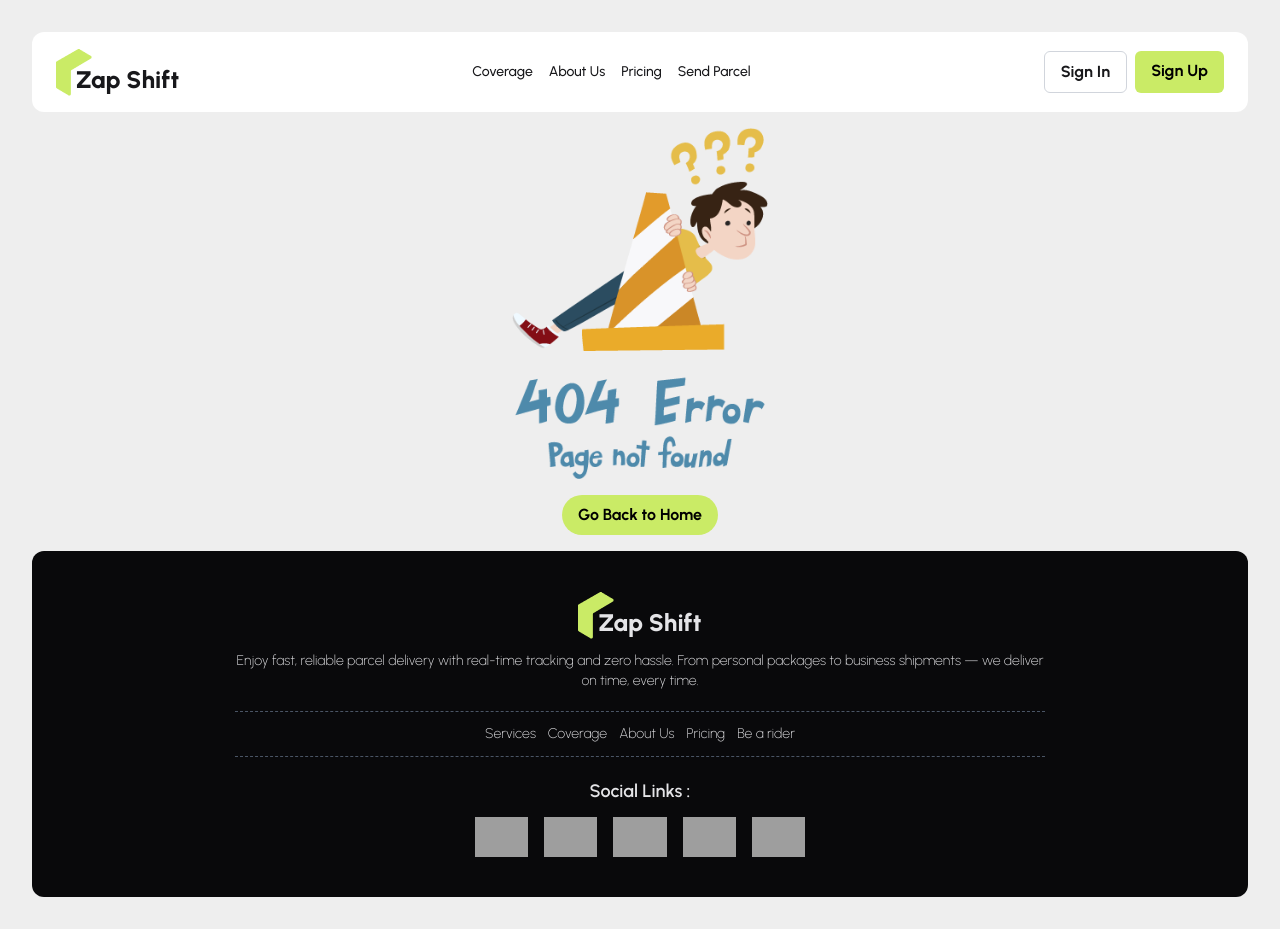
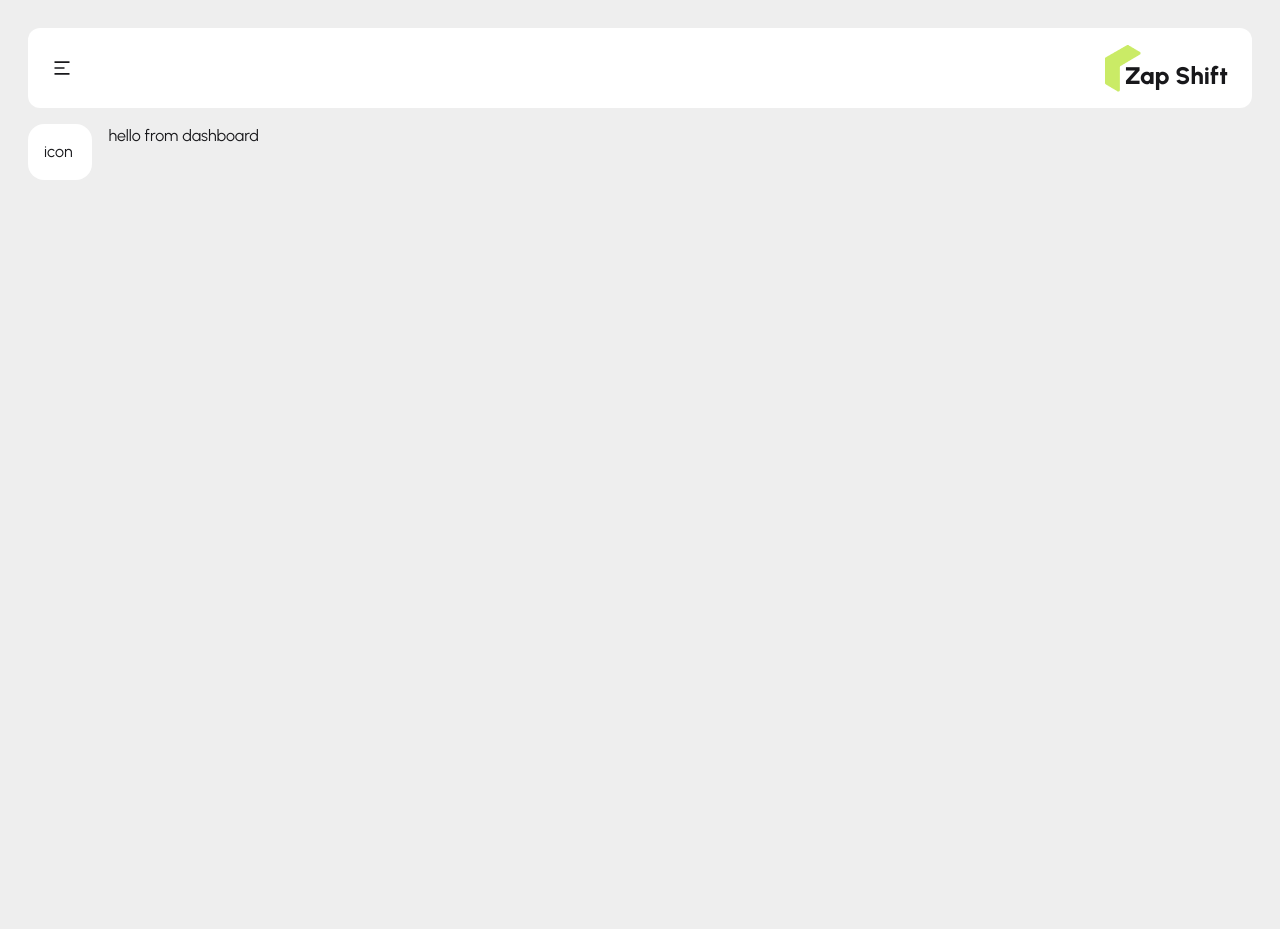
Before and after one commit to Pratush26/Zap-Shift-frontend, a React (Vite) app: page /dashboard in a window 1280 px wide. After the commit the page ends 800 px from the top, so only its background shows below. Built offline with nearby package versions, Linux system fonts and the light colour scheme; no server answers; grey boxes are pictures that could not be loaded.

Commit message:
created dashboard layout

```diff
--- /dev/null
+++ b/src/Layouts/Dashboard.jsx
@@ -0,0 +1,22 @@
+import { Link, Outlet } from "react-router";
+import Logo from "../Utils/Logo"
+import { RiMenu2Line } from "react-icons/ri"
+import { RxCross1 } from "react-icons/rx";
+import { useState } from "react";
+import Aside from "../Shared/Aside";
+
+export default function DashboardLayout() {
+    const [isExpanded, setIsExpanded] = useState(false)
+    return (
+        <div className="p-4 md:p-7">
+            <nav className="py-4 px-6 rounded-xl bg-base-100 flex items-center justify-between gap-2">
+                <button onClick={() => setIsExpanded(!isExpanded)} className="text-xl cursor-pointer">{isExpanded? <RxCross1 /> : <RiMenu2Line />}</button>
+                <Link to='/'><Logo /></Link>
+            </nav>
+            <section className="flex my-4 gap-4">
+                <Aside isExpended={isExpanded} />
+                <Outlet />
+            </section>
+        </div>
+    )
+}
--- /dev/null
+++ b/src/Pages/dashboard/Overview.jsx
@@ -0,0 +1,7 @@
+export default function DashboardOverview() {
+    return (
+        <main>
+            <p>hello from dashboard</p>
+        </main>
+    )
+}
--- a/src/Routes/Route.jsx
+++ b/src/Routes/Route.jsx
@@ -13,6 +13,8 @@ import BeRider from "../Pages/BeARider/BeRider";
 import PriceCalculationPage from "../Pages/priceCalculator/PriceCalculator";
 import SendParcelForm from "../Pages/forms/ParcelForm";
 import AfterPaymentHandlerPage from "../Pages/afterPayment/AfterPayment";
+import DashboardOverview from "../Pages/dashboard/Overview";
+import DashboardLayout from "../Layouts/Dashboard";
 
 export const router = createBrowserRouter([
     {
@@ -66,6 +68,20 @@ export const router = createBrowserRouter([
         ]
     },
     {
+        path: '/dashboard',
+        Component: DashboardLayout,
+        children: [
+            {
+                index: true,
+                Component: DashboardOverview
+            },
+            {
+                path: "login",
+                Component: LoginForm
+            }
+        ]
+    },
+    {
         path: '*',
         Component: NotFoundPage
     }
--- /dev/null
+++ b/src/Shared/Aside.jsx
@@ -0,0 +1,21 @@
+import { Link } from "react-router";
+import { motion } from "motion/react";
+
+export default function Aside({ isExpended }) {
+    return (
+
+        <aside className="flex flex-col gap-3 bg-base-100 p-4 rounded-2xl">
+            <Link to="/" className="flex items-center">
+                <div>icon</div>
+                <motion.div
+                    animate={{ width: isExpended ? "auto" : 0, opacity: isExpended ? 1 : 0 }}
+                    initial={false}
+                    className="ml-1 overflow-hidden"
+                >
+                    text
+                </motion.div>
+            </Link>
+        </aside>
+
+    )
+}
```
